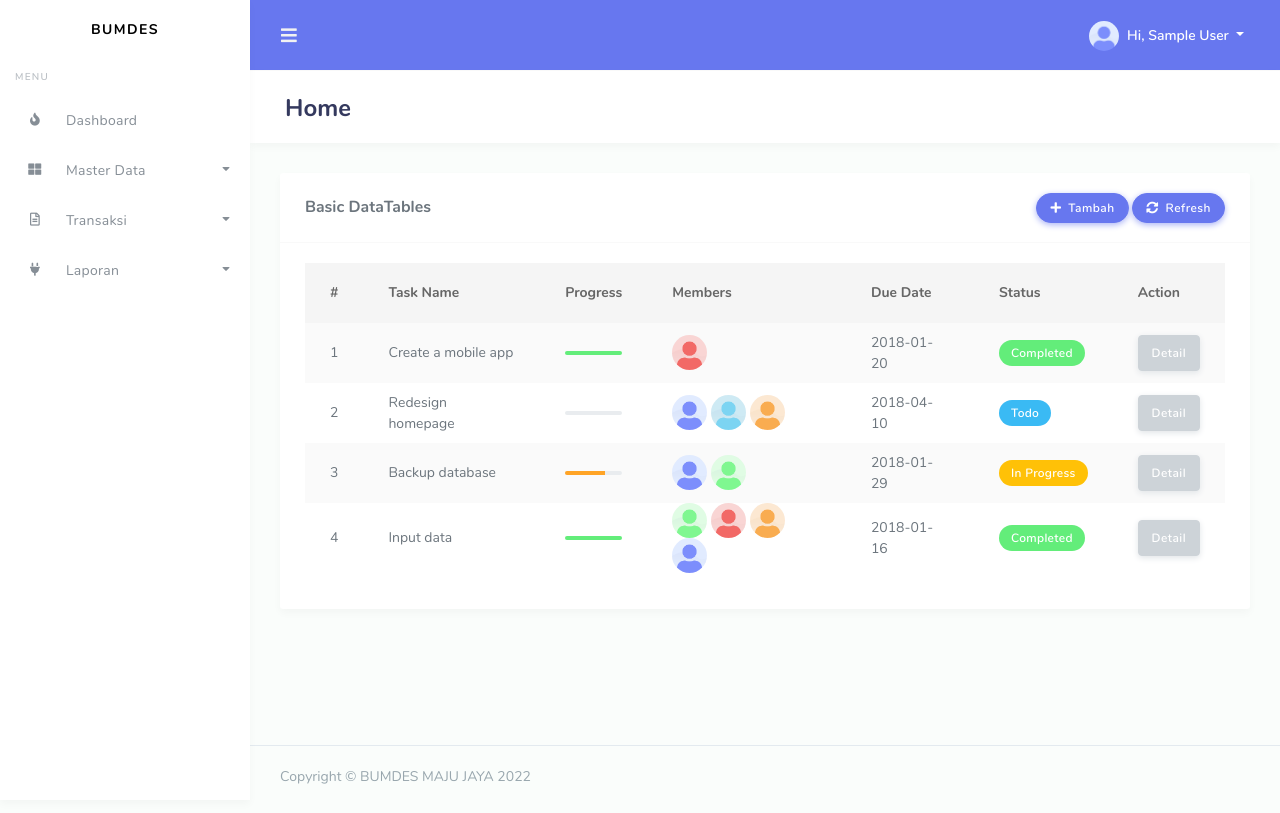
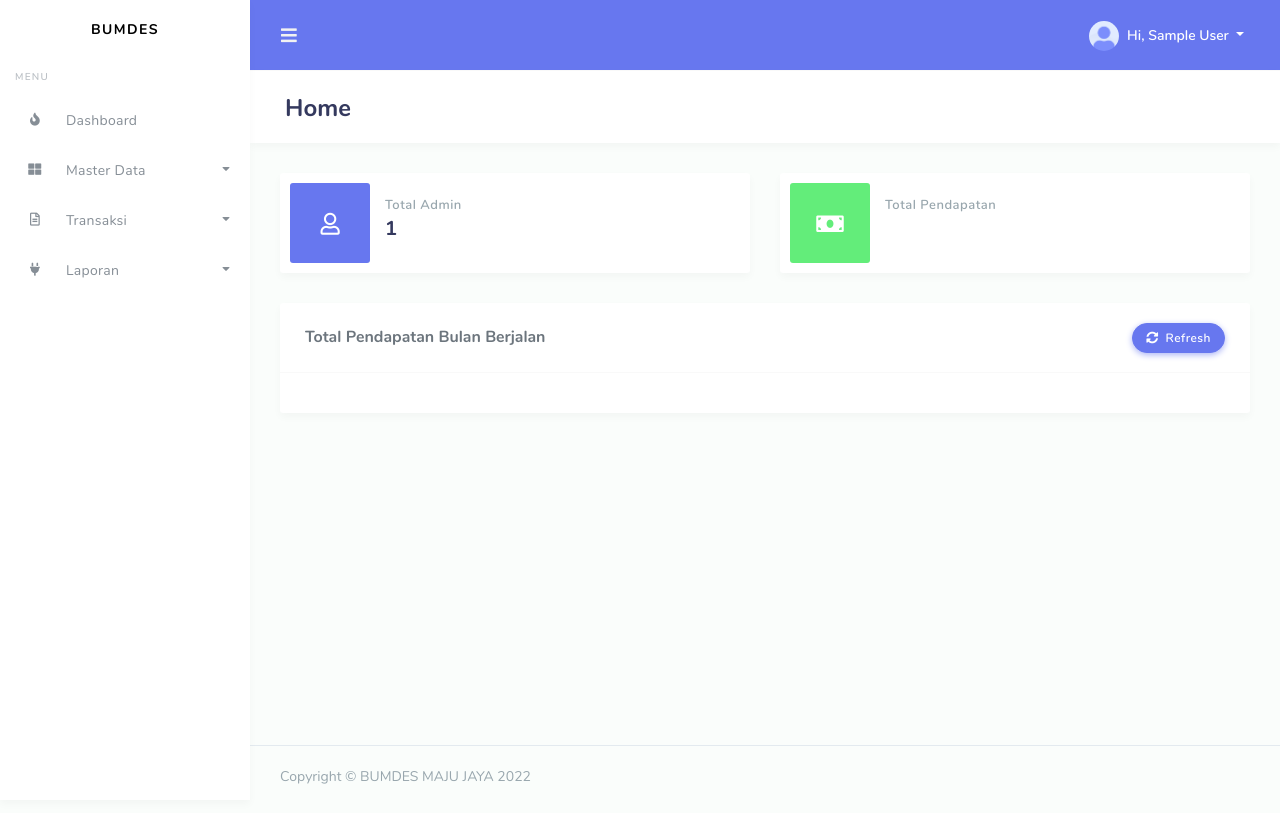
Before and after one commit to annitafrdl/sipeka, a CodeIgniter app: page /home in a window 1280 px wide. Run offline with CodeIgniter, Linux system fonts and the light colour scheme; the visitor is signed in with stand-in values (Sample User, id 1); data comes from the database, SQL or seed files in the repository; some libraries are stand-ins or nearby versions.

Commit message:
finishing

```diff
--- a/application/controllers/Home.php
+++ b/application/controllers/Home.php
@@ -3,6 +3,8 @@
 
 class Home extends CI_Controller
 {
+    var $table = 'tbl_transaksi';
+
     public function __construct()
     {
         parent::__construct();
@@ -18,6 +20,16 @@
     {
         $data['title'] = 'Home';
         $data['module'] = 'home/';
+        $data['totadmin'] = $this->db->get('tbl_user')->num_rows();
+
+        $result = $this->models->get_datatables();
+
+        // group by minggu
+        $group = array();
+        foreach ($result as $key => $value) {
+            $group[$value['minggu']][] = $value;
+        }
+        $data['reports'] = $group;
 
         // templates
         $this->load->view('template/header', $data);
@@ -25,61 +37,4 @@
         $this->load->view('home_v', $data); // content
         $this->load->view('template/footer', $data);
     }
-
-    public function ajax_list()
-    {
-        $list = $this->models->get_datatables();
-        // print_r($list);
-
-        $data = array();
-        $no = 0;
-        foreach ($list as $dd) {
-            $no++;
-            $row = array();
-
-            $row[] = $no;
-            $row[] = $dd->nama_jabatan;
-
-            // add html for action
-
-            $row[] = '<button type="button" class="btn btn-sm btn-primary" title="Edit" onclick="edit(' . "'" . $dd->id_jabatan . "'" . ')"><i class="bi bi-pencil-square"></i></button>
-            <button type="button" class="btn btn-sm btn-danger" title="Hapus" onclick="hapus(' . "'" . $dd->id_jabatan . "'" . ')"><i class="bi bi-trash-fill"></i></button>';
-
-            $data[] = $row;
-        }
-
-        echo json_encode($data);
-    }
-
-    public function ajax_add()
-    {
-        $data = array(
-            'nama_jabatan' => $this->input->post('nama_jabatan'),
-        );
-
-        $result = $this->models->insert($data);
-        echo json_encode($result);
-    }
-
-    public function ajax_edit($id)
-    {
-        $data = $this->models->get_by_id($id);
-        echo json_encode($data);
-    }
-
-    public function ajax_update()
-    {
-        $data = array(
-            'nama_jabatan' => $this->input->post('nama_jabatan'),
-        );
-
-        $result = $this->models->update(array('id_jabatan' => $this->input->post('id')), $data);
-        echo json_encode($result);
-    }
-
-    public function ajax_delete($id)
-    {
-        $result = $this->models->delete_by_id($id);
-        echo json_encode($result);
-    }
 }
--- a/application/controllers/User.php
+++ b/application/controllers/User.php
@@ -44,7 +44,7 @@
             $row[] = $dd->alamat;
             $row[] = $dd->nohp;
             $row[] = $dd->status;
-            $row[] = $dd->role;
+            $row[] = $dd->role == '0' ? 'Admin' : 'User';
 
             // add html for action
             $row[] = '<button class="btn btn-primary" title="Edit" onclick="edit(' . "'" . $dd->id_user . "'" . ')">Edit</button>
@@ -66,7 +66,7 @@
             'password' => $this->input->post('password'),
             'alamat' => $this->input->post('alamat'),
             'nohp' => $this->input->post('nohp'),
-            'role' => $this->input->post('role'),
+            'role' => '0',
             'status' => $this->input->post('status'),
         );
 
--- a/application/models/Home_m.php
+++ b/application/models/Home_m.php
@@ -2,7 +2,7 @@
 
 class Home_m extends CI_Model
 {
-    var $table = 'tbl_jabatan';
+    var $table = 'tbl_transaksi';
 
     public function __construct()
     {
@@ -11,62 +11,67 @@
 
     public function get_datatables()
     {
+        $thnbln = date('Y-m');
+        // $thnbln = '2022-11';
+
+        $this->db->select('*');
+        $this->db->from($this->table);
+        $this->db->where('thn_bln', $thnbln);
+        $this->db->order_by('id_transaksi', 'asc');
+        $query = $this->db->get();
+
+        // return $query->result();
+
+        $data = array();
+        foreach ($query->result() as $row) {
+            $detail = $this->get_detail($row->id_transaksi);
+
+            $data[] = [
+                'id_transaksi' => $row->id_transaksi,
+                'thn_bln' => $row->thn_bln,
+                'minggu' => $row->minggu,
+                'pengeluaran' => $row->pengeluaran,
+                'tgl' => $row->tgl,
+                'persentase_pengelola' => $row->persentase_pengelola,
+                'persentase_petugas' => $row->persentase_petugas,
+                'jumlah_pengelola' => $row->jumlah_pengelola,
+                'jumlah_petugas' => $row->jumlah_petugas,
+                'jumlah' => $row->jumlah,
+                'jumlah_bersih' => $row->jumlah_bersih,
+
+                'nama' => $detail['nama'],
+                'kas_masuk' => $detail['kas_masuk'],
+                'enter' => $detail['enter'],
+            ];
+        }
+
+        return $data;
+    }
+
+    public function get_detail($id_transaksi)
+    {
+        // $query = $this->db->get_where('tbl_transaksi_jenis', ['id_transaksi' => $id_transaksi]);
+
         $query = $this->db->select('*')
-            ->from($this->table)
-            ->order_by('id_jabatan', 'desc')
+            ->from('tbl_transaksi_jenis a')
+            ->join('jenis_kas b', 'b.id_jenis_kas = a.id_jenis_kas', 'left')
+            ->where('a.id_transaksi', $id_transaksi)
+            ->order_by('id_transaksi', 'desc')
             ->get();
 
-        return $query->result();
-    }
-
-    public function insert($data)
-    {
-        $this->db->insert($this->table, $data);
-        $r = $this->db->insert_id();
-
-        if ($r) {
-            $res['status'] = '00';
-            $res['mess'] = 'Data Jabatan berhasil ditambahkan.';
-        } else {
-            $res['status'] = '01';
-            $res['mess'] = 'Data Jabatan gagal ditambahkan.';
-        }
-        return $res;
-    }
-
-    public function get_by_id($id)
-    {
-        $this->db->from($this->table)->where('id_jabatan', $id);
-        return $this->db->get()->row();
-    }
-
-    public function update($where, $data)
-    {
-        $r = $this->db->update($this->table, $data, $where);
-
-        if ($r) {
-            $res['status'] = '00';
-            $res['mess'] = 'Data Jabatan berhasil diupdate.';
-        } else {
-            $res['status'] = '01';
-            $res['mess'] = 'Data Jabatan gagal diupdate.';
-        }
-        return $res;
-    }
-
-    public function delete_by_id($id)
-    {
-        $this->db->where('id_jabatan', $id);
-        $r = $this->db->delete($this->table);
-
-        if ($r) {
-            $res['status'] = '00';
-            $res['mess'] = 'Data Jabatan berhasil dihapus.';
-        } else {
-            $res['status'] = '01';
-            $res['mess'] = 'Data Jabatan gagal dihapus.';
+        $data = array();
+        $nama = '';
+        $kas_masuk = '';
+        $enter = '';
+        foreach ($query->result() as $row) {
+            $nama .= $row->nama . '<br>';
+            $kas_masuk .= 'Rp. ' . number_format($row->kas_masuk, 0, ',', '.') . '<br>';
+            $enter .= '<br>';
         }
 
-        return $res;
+        $data['nama'] = $nama;
+        $data['kas_masuk'] = $kas_masuk;
+        $data['enter'] = $enter;
+        return $data;
     }
 }
--- a/application/views/Home_v.php
+++ b/application/views/Home_v.php
@@ -7,117 +7,146 @@
 
         <div class="section-body">
             <div class="row">
+                <div class="col-md-6">
+                    <div class="card card-statistic-1">
+                        <div class="card-icon bg-primary">
+                            <i class="far fa-user"></i>
+                        </div>
+                        <div class="card-wrap">
+                            <div class="card-header">
+                                <h4>Total Admin</h4>
+                            </div>
+                            <div class="card-body">
+                                <?= $totadmin ?>
+                            </div>
+                        </div>
+                    </div>
+                </div>
+                <div class="col-md-6">
+                    <div class="card card-statistic-1">
+                        <div class="card-icon bg-success">
+                            <i class="fas fa-money-bill"></i>
+                        </div>
+                        <div class="card-wrap">
+                            <div class="card-header">
+                                <h4>Total Pendapatan </h4>
+                            </div>
+                            <div class="card-body">
+                                <span id="bumdes"></span>
+                            </div>
+                        </div>
+                    </div>
+                </div>
+            </div>
+            <div class="row">
                 <div class="col-12">
                     <div class="card">
                         <div class="card-header">
-                            <h4>Basic DataTables</h4>
+                            <h4>Total Pendapatan Bulan Berjalan</h4>
                             <div class="card-header-action">
-                                <button class="btn btn-icon icon-left btn-primary" onclick="add_new()"> <i class="fas fa-plus"></i> Tambah </button>
                                 <button class="btn btn-icon icon-left btn-primary" onclick="reload_table()"> <i class="fas fa-sync-alt"></i> Refresh </button>
                             </div>
                         </div>
                         <div class="card-body">
-                            <div class="table-responsive">
-                                <table class="table table-striped" id="table-1">
-                                    <thead>
+                            <?php if ($reports) { ?>
+                                <?php
+                                // echo '<pre>';
+                                // print_r($reports);
+                                // echo '</pre>';
+                                $pemasukan = 0;
+                                $pengeluaran = 0;
+                                $jumlah = 0;
+                                $pengelola = 0;
+                                $bumdes = 0;
+
+                                foreach ($reports as $key => $report) {
+                                    // if ($key = 1) {
+                                    $totaljlh = '0';
+                                    $jlh_pengluaran = '0';
+                                    $minggu = 'Minggu ke ' . $key;
+                                    echo '<div class="table-responsive">
+                                                <table id="table" class="table table-striped" style="width: 100%;">
+                                                <thead>
+                                                    <tr>
+                                                        <th>Tanggal</th>
+                                                        <th>Nama</th>
+                                                        <th>Kas Masuk</th>
+                                                        <th>Persentase</th>
+                                                    </tr>
+                                                </thead>';
+
+                                    foreach ($report as $row) {
+                                        $totaljlh += $row['jumlah_pengelola'];
+                                        $jlh_pengluaran += $row['pengeluaran'];
+
+                                        echo '<tbody>
+                                                    <tr>
+                                                        <td>' . date('d-m-Y', strtotime($row['tgl'])) . '</td>
+                                                        <td>' . $row['nama'] . ' <br>  Jumlah <br> Pengelola <br>Petugas <br></td>
+                                                        <td>' . $row['kas_masuk'] . '<br> (Rp. ' . number_format($row['jumlah'], 0, ',', '.') . ')<br>
+                                                        (Rp. ' . number_format($row['jumlah_pengelola'], 0, ',', '.') . ')<br>
+                                                        (Rp. ' . number_format($row['jumlah_petugas'], 0, ',', '.') . ')<br>
+                                                        </td>
+                                                        <td>' . $row['enter'] . '<br><br>' . $row['persentase_pengelola'] . '% <br>' . $row['persentase_petugas'] . '% <br><br></td>
+                                                    </tr>
+                                                    </tbody>';
+                                    }
+                                    $pemasukan += $totaljlh; // perjumlahan pemasukan dalam per minggu
+                                    $pengeluaran += $jlh_pengluaran; // perjumlahan pengeluaran dalam per minggu
+                                    $jumlah = $pemasukan - $pengeluaran; // perjumlahan pemasukan - pengeluaran dalam per minggu
+
+                                    // jumlah 40 %
+                                    $pengelola = $jumlah * 0.4;
+                                    $bumdes = $jumlah * 0.6;
+
+                                    echo '<tfoot>
+                                                <tr>
+                                                <th colspan="3"><b>Jumlah Keseluruhan ' . $minggu . ' : </b></th>
+                                                <th>Rp. ' . number_format($totaljlh, 0, ',', '.') . '</th>
+                                                <th colspan="2"></th>
+                                                </tr>
+                                            </tfoot>
+                                            </table>
+                                            </div>';
+                                    // }
+                                ?>
+
+                                <?php } ?>
+
+                                <?php if ($this->input->get('minggu') == 0) { ?>
+                                    <p><b>Rekap Bulan Tahun : Rp. <?= $this->input->get('thnbln') ?></b> </p>
+                                    <table style="width: 350px;">
                                         <tr>
-                                            <th class="text-center">
-                                                #
-                                            </th>
-                                            <th>Task Name</th>
-                                            <th>Progress</th>
-                                            <th>Members</th>
-                                            <th>Due Date</th>
-                                            <th>Status</th>
-                                            <th>Action</th>
-                                        </tr>
-                                    </thead>
-                                    <tbody>
-                                        <tr>
-                                            <td>
-                                                1
-                                            </td>
-                                            <td>Create a mobile app</td>
-                                            <td class="align-middle">
-                                                <div class="progress" data-height="4" data-toggle="tooltip" title="100%">
-                                                    <div class="progress-bar bg-success" data-width="100%"></div>
-                                                </div>
-                                            </td>
-                                            <td>
-                                                <img alt="image" src="<?= base_url() ?>assets/img/avatar/avatar-5.png" class="rounded-circle" width="35" data-toggle="tooltip" title="Wildan Ahdian">
-                                            </td>
-                                            <td>2018-01-20</td>
-                                            <td>
-                                                <div class="badge badge-success">Completed</div>
-                                            </td>
-                                            <td><a href="#" class="btn btn-secondary">Detail</a></td>
+                                            <td>Pemasukan </td>
+                                            <td> : </td>
+                                            <td> Rp. <?= number_format($pemasukan, 0, ',', '.') ?> </td>
                                         </tr>
                                         <tr>
-                                            <td>
-                                                2
-                                            </td>
-                                            <td>Redesign homepage</td>
-                                            <td class="align-middle">
-                                                <div class="progress" data-height="4" data-toggle="tooltip" title="0%">
-                                                    <div class="progress-bar" data-width="0"></div>
-                                                </div>
-                                            </td>
-                                            <td>
-                                                <img alt="image" src="<?= base_url() ?>assets/img/avatar/avatar-1.png" class="rounded-circle" width="35" data-toggle="tooltip" title="Nur Alpiana">
-                                                <img alt="image" src="<?= base_url() ?>assets/img/avatar/avatar-3.png" class="rounded-circle" width="35" data-toggle="tooltip" title="Hariono Yusup">
-                                                <img alt="image" src="<?= base_url() ?>assets/img/avatar/avatar-4.png" class="rounded-circle" width="35" data-toggle="tooltip" title="Bagus Dwi Cahya">
-                                            </td>
-                                            <td>2018-04-10</td>
-                                            <td>
-                                                <div class="badge badge-info">Todo</div>
-                                            </td>
-                                            <td><a href="#" class="btn btn-secondary">Detail</a></td>
+                                            <td>Pengeluaran </td>
+                                            <td> : </td>
+                                            <td> Rp. <?= number_format($pengeluaran, 0, ',', '.') ?> </td>
                                         </tr>
                                         <tr>
-                                            <td>
-                                                3
-                                            </td>
-                                            <td>Backup database</td>
-                                            <td class="align-middle">
-                                                <div class="progress" data-height="4" data-toggle="tooltip" title="70%">
-                                                    <div class="progress-bar bg-warning" data-width="70%"></div>
-                                                </div>
-                                            </td>
-                                            <td>
-                                                <img alt="image" src="<?= base_url() ?>assets/img/avatar/avatar-1.png" class="rounded-circle" width="35" data-toggle="tooltip" title="Rizal Fakhri">
-                                                <img alt="image" src="<?= base_url() ?>assets/img/avatar/avatar-2.png" class="rounded-circle" width="35" data-toggle="tooltip" title="Hasan Basri">
-                                            </td>
-                                            <td>2018-01-29</td>
-                                            <td>
-                                                <div class="badge badge-warning">In Progress</div>
-                                            </td>
-                                            <td><a href="#" class="btn btn-secondary">Detail</a></td>
+                                            <td>Jumlah </td>
+                                            <td> : </td>
+                                            <td> Rp. <?= number_format($jumlah, 0, ',', '.') ?> </td>
                                         </tr>
                                         <tr>
-                                            <td>
-                                                4
-                                            </td>
-                                            <td>Input data</td>
-                                            <td class="align-middle">
-                                                <div class="progress" data-height="4" data-toggle="tooltip" title="100%">
-                                                    <div class="progress-bar bg-success" data-width="100%"></div>
-                                                </div>
-                                            </td>
-                                            <td>
-                                                <img alt="image" src="<?= base_url() ?>assets/img/avatar/avatar-2.png" class="rounded-circle" width="35" data-toggle="tooltip" title="Rizal Fakhri">
-                                                <img alt="image" src="<?= base_url() ?>assets/img/avatar/avatar-5.png" class="rounded-circle" width="35" data-toggle="tooltip" title="Isnap Kiswandi">
-                                                <img alt="image" src="<?= base_url() ?>assets/img/avatar/avatar-4.png" class="rounded-circle" width="35" data-toggle="tooltip" title="Yudi Nawawi">
-                                                <img alt="image" src="<?= base_url() ?>assets/img/avatar/avatar-1.png" class="rounded-circle" width="35" data-toggle="tooltip" title="Khaerul Anwar">
-                                            </td>
-                                            <td>2018-01-16</td>
-                                            <td>
-                                                <div class="badge badge-success">Completed</div>
-                                            </td>
-                                            <td><a href="#" class="btn btn-secondary">Detail</a></td>
+                                            <td>Pengelola (40%) </td>
+                                            <td> : </td>
+                                            <td> Rp. <?= number_format($pengelola, 0, ',', '.') ?> </td>
                                         </tr>
-                                    </tbody>
-                                </table>
-                            </div>
+                                        <tr>
+                                            <td>Bumdes (60%) </td>
+                                            <td> : </td>
+                                            <td> Rp. <?= number_format($bumdes, 0, ',', '.') ?> </td>
+                                        </tr>
+                                    </table>
+                                <?php } ?>
+                                <script>
+                                    $('#bumdes').text('Rp. <?= number_format($bumdes, 0, ',', '.') ?>');
+                                </script>
+                            <?php } ?>
                         </div>
                     </div>
                 </div>
```
Also changed, not shown: application/views/user_v.php (+8 -3 lines).
